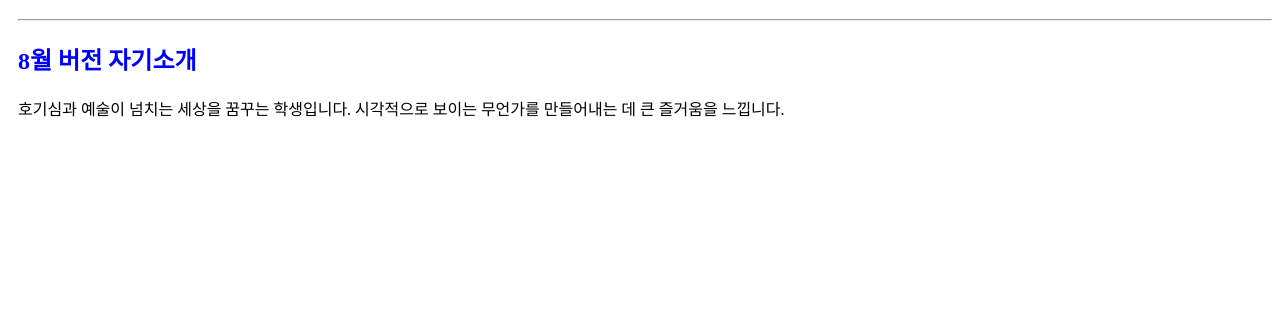
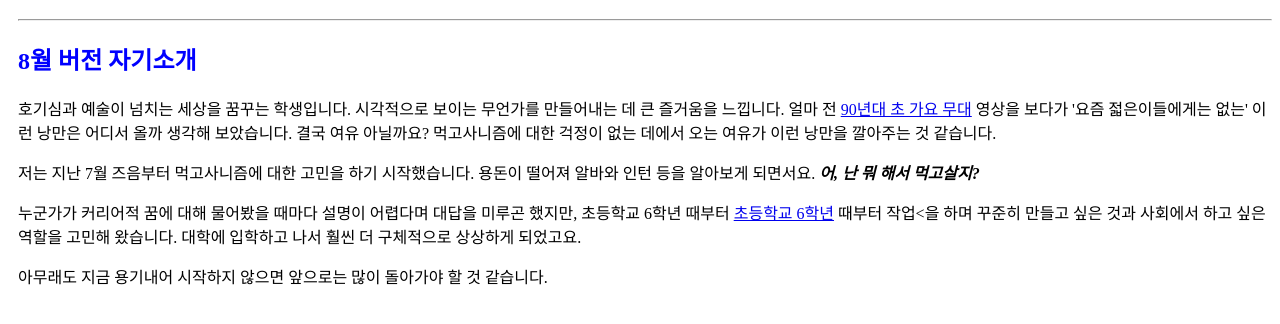
Before and after one commit to Han-park/august, a plain HTML site: page index.html in a window 1280 px wide. Shown: the part 70-394 px from the top of the page. Drawn offline with Linux system fonts and the light colour scheme.

Commit message:
writing self introduction

```diff
--- a/index.html
+++ b/index.html
@@ -9,7 +9,10 @@
       <h1>박종한의 8월 계획</h1>
       <hr/>
       <h2 style="color: blue">8월 버전 자기소개</h2>
-        <p>호기심과 예술이 넘치는 세상을 꿈꾸는 학생입니다. 시각적으로 보이는 무언가를 만들어내는 데 큰 즐거움을 느낍니다.</p>
+        <p>호기심과 예술이 넘치는 세상을 꿈꾸는 학생입니다. 시각적으로 보이는 무언가를 만들어내는 데 큰 즐거움을 느낍니다. 얼마 전 <a href="https://youtu.be/FS1qGVFaRIA">90년대 초 가요 무대</a> 영상을 보다가 '요즘 젋은이들에게는 없는' 이런 낭만은 어디서 올까 생각해 보았습니다. 결국 여유 아닐까요? 먹고사니즘에 대한 걱정이 없는 데에서 오는 여유가 이런 낭만을 깔아주는 것 같습니다. </p>
+        <p>저는 지난 7월 즈음부터 먹고사니즘에 대한 고민을 하기 시작했습니다. 용돈이 떨어져 알바와 인턴 등을 알아보게 되면서요. <i><b>어, 난 뭐 해서 먹고살지?</b></i></p>
+        <p>누군가가 커리어적 꿈에 대해 물어봤을 때마다 설명이 어렵다며 대답을 미루곤 했지만, 초등학교 6학년 때부터 <a href="https://www.dropbox.com/s/s548rv97225ynqb/%EC%A4%91%ED%83%91%EC%B4%88%EB%93%B1%ED%95%99%EA%B5%90%206%ED%95%99%EB%85%84%206%EB%B0%98-%EB%B2%84%EC%A6%88%20%EC%95%8C%20%EC%95%84%EB%9E%8D.wmv?dl=0">초등학교 6학년</a> 때부터 작업<<a href="https://jonghanpark.myportfolio.com"></a>을 하며 꾸준히 만들고 싶은 것과 사회에서 하고 싶은 역할을 고민해 왔습니다. 대학에 입학하고 나서 훨씬 더 구체적으로 상상하게 되었고요.</p>
+        <p>아무래도 지금 용기내어 시작하지 않으면 앞으로는 많이 돌아가야 할 것 같습니다.</p>
     </div>
 
 
```
